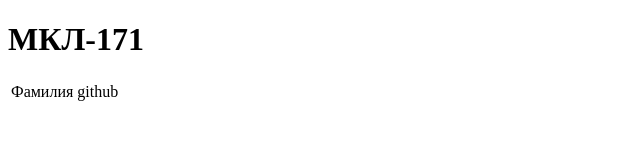
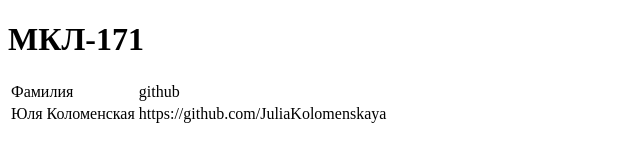
Before and after one commit to ProfitwareWebDev/webdev-practice, a plain HTML site: page 2018/index.html in a window 1280 px wide. Shown: the whole page, without its empty margins (0-640 px from the left). Drawn offline with Linux system fonts and the light colour scheme.

Commit message:
info updated

```diff
--- a/2018/index.html
+++ b/2018/index.html
@@ -12,6 +12,10 @@
 				<td>Фамилия</td>
 				<td>github</td>
 			</tr>
+			<tr>
+				<td>Юля Коломенская</td>
+				<td>https://github.com/JuliaKolomenskaya</td>
+			</tr>
 		</table>
 	</body>
 </html>
```
